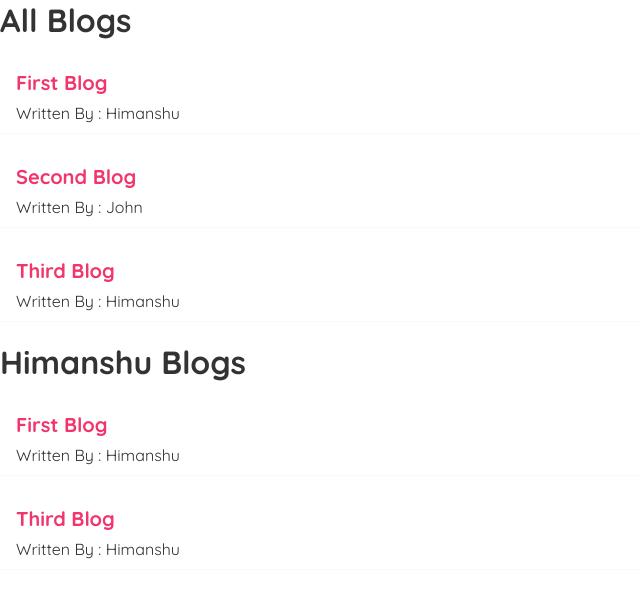
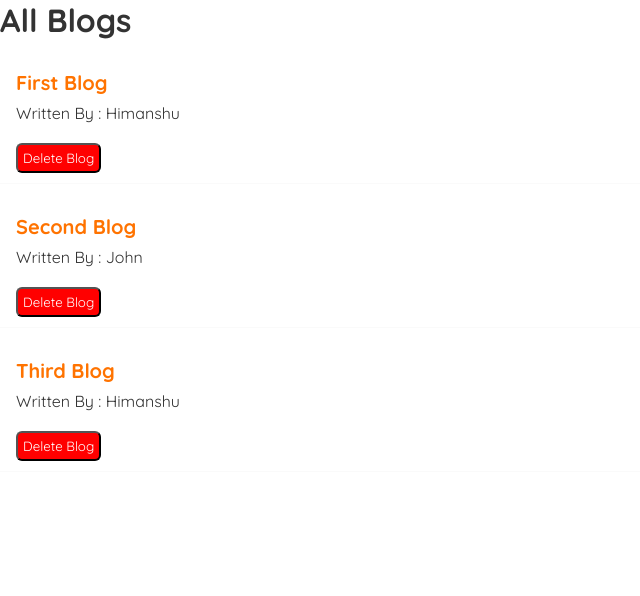
Before and after one commit to himanshu091/basics, a React (Create React App) app: page / in a window 1280 px wide. Shown: the top 596 px of the page, without its empty margins (0-640 px from the left). Built offline with nearby package versions, Linux system fonts and the light colour scheme.

Commit message:
Handle delte blog added

```diff
--- a/src/BlogList.js
+++ b/src/BlogList.js
@@ -1,4 +1,4 @@
-const BlogList = ({blogs,title}) => {
+const BlogList = ({blogs,title,handleDelete}) => {
     return (
         <div className="blog-list">
             <h1>{title}</h1>
@@ -6,6 +6,13 @@
                 <div className="blog-preview" key={blog.id}>
                     <h2>{blog.title}</h2>
                     <p>Written By : {blog.author}</p>
+                    <br/>
+                    <button style={{
+          color: 'white',
+          backgroundColor: 'red',
+          borderRadius: '6px' ,
+          padding:'5px'
+        }} onClick={()=>handleDelete(blog.id)}>Delete Blog</button>
                 </div>
             ))}
         </div>
--- a/src/Home.js
+++ b/src/Home.js
@@ -7,13 +7,16 @@
     { title: "Second Blog", body: "Lorem Ipsum...", author: "John", id: 2 },
     { title: "Third Blog", body: "Lorem Ipsum...", author: "Himanshu", id: 3 }
   ]);
-
+ const handleDelete = (id)=>{
+const newBlogs = blogs.filter((blog)=>blog.id!==id)
+setBlogs(newBlogs);
+ }
   return (
     <div className="home">
 
 
-  <BlogList blogs={blogs} title="All Blogs" />
-  <BlogList blogs={blogs.filter((blog)=>(blog.author==="Himanshu"))} title="Himanshu Blogs" />
+  <BlogList blogs={blogs} title="All Blogs" handleDelete={handleDelete}/>
+
 
     </div>
   );
--- a/src/index.css
+++ b/src/index.css
@@ -16,7 +16,7 @@
   border-bottom: 1px solid #f2f2f2;
 }
 .navbar h1 {
-  color: #f1356d;
+  color: #ff7300;
 }
 .navbar .links {
   margin-left: auto;
@@ -27,7 +27,7 @@
   padding: 6px;
 }
 .navbar a:hover {
-  color: #f1356d;
+  color: #ff7300;
 }
 .content {
   max-width: 600px;
@@ -46,6 +46,6 @@
 }
 .blog-preview h2 {
   font-size: 20px;
-  color: #f1356d;
+  color: #ff7300;
   margin-bottom: 8px;
 }
--- a/src/navbar.css
+++ b/src/navbar.css
@@ -13,7 +13,7 @@
   border-bottom: 1px solid #f2f2f2;
 }
 .navbar h1 {
-  color: #f1356d;
+  color: #ff7300;
 }
 .navbar .links {
   margin-left: auto;
@@ -24,7 +24,7 @@
   padding: 6px;
 }
 .navbar a:hover {
-  color: #f1356d;
+  color: #ff7300;
 }
 .content {
   max-width: 600px;
```
